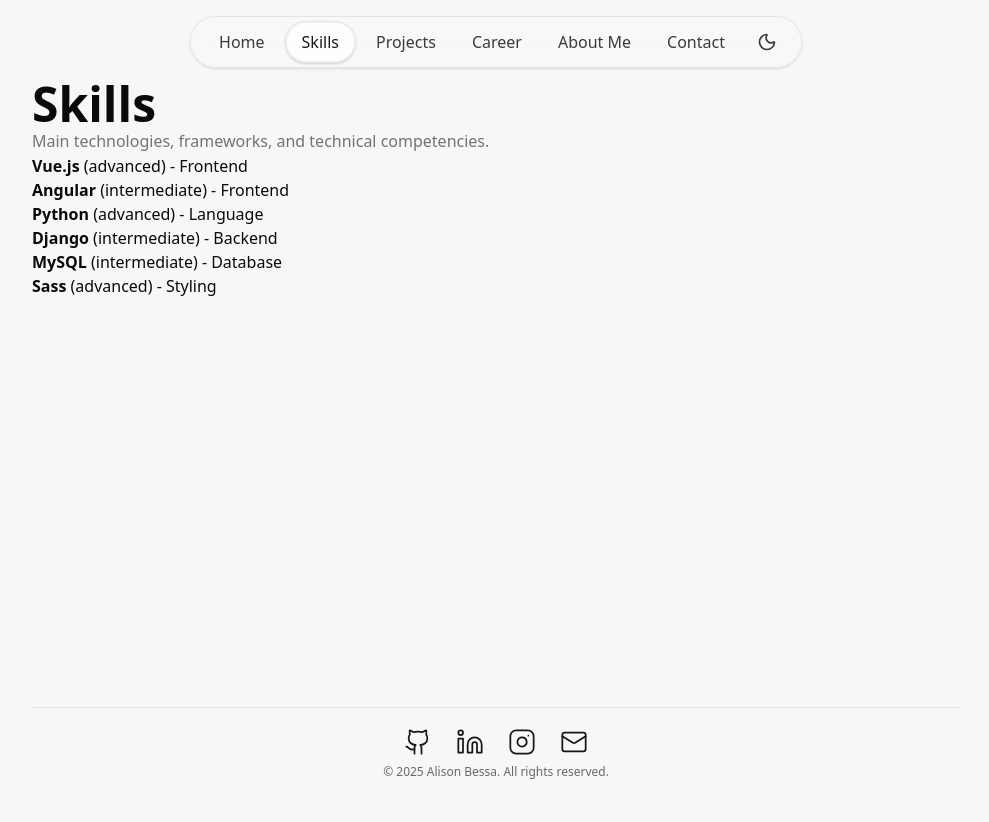
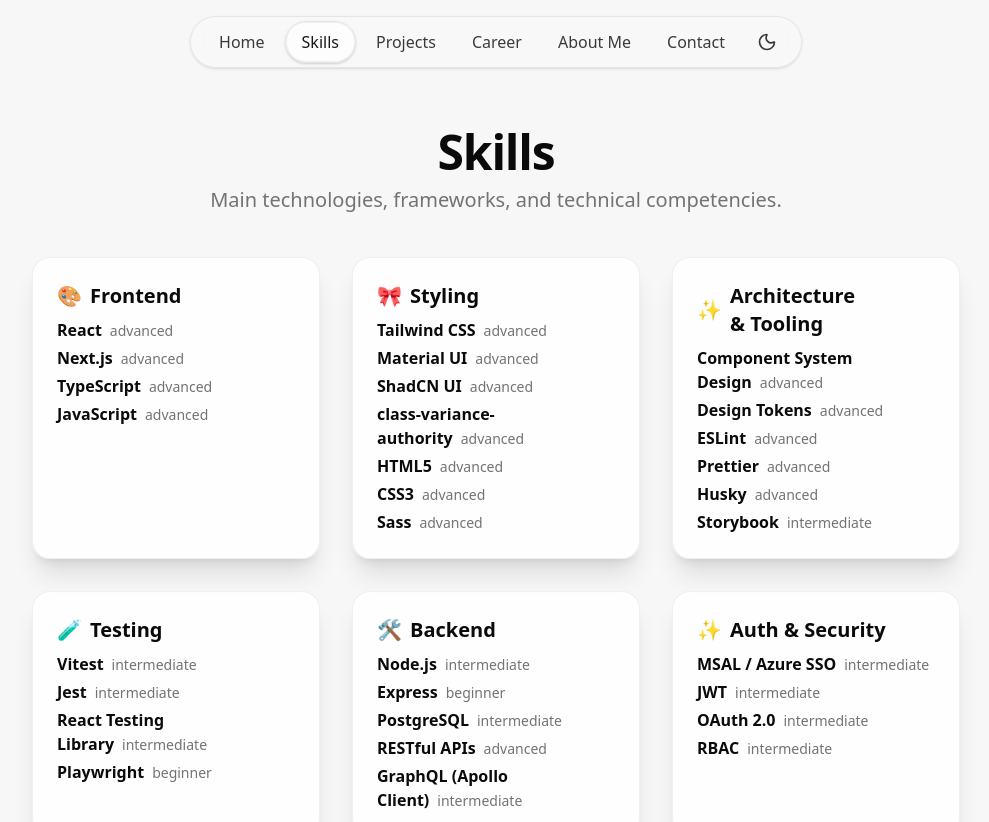
Before and after one commit to alisonbessa/my-portifolio, a Next.js app: page /skills in a window 1280 px wide. Shown: the top 822 px of the page, without its empty margins (144-1133 px from the left). Before the commit the page ends 800 px from the top, so only its background shows below. Built offline with nearby package versions, Linux system fonts and the light colour scheme.

Commit message:
feat: enhance skills section with new skills categorization and improved layout

```diff
--- a/data/skills.ts
+++ b/data/skills.ts
@@ -8,10 +8,63 @@
 };
 
 export const skills: Skill[] = [
-  { name: 'Vue.js', level: 'advanced', category: 'Frontend' },
-  { name: 'Angular', level: 'intermediate', category: 'Frontend' },
-  { name: 'Python', level: 'advanced', category: 'Language' },
-  { name: 'Django', level: 'intermediate', category: 'Backend' },
-  { name: 'MySQL', level: 'intermediate', category: 'Database' },
+  // Frontend
+  { name: 'React', level: 'advanced', category: 'Frontend' },
+  { name: 'Next.js', level: 'advanced', category: 'Frontend' },
+  { name: 'TypeScript', level: 'advanced', category: 'Frontend' },
+  { name: 'JavaScript', level: 'advanced', category: 'Frontend' },
+
+  // Styling
+  { name: 'Tailwind CSS', level: 'advanced', category: 'Styling' },
+  { name: 'Material UI', level: 'advanced', category: 'Styling' },
+  { name: 'ShadCN UI', level: 'advanced', category: 'Styling' },
+  { name: 'class-variance-authority', level: 'advanced', category: 'Styling' },
+  { name: 'HTML5', level: 'advanced', category: 'Styling' },
+  { name: 'CSS3', level: 'advanced', category: 'Styling' },
   { name: 'Sass', level: 'advanced', category: 'Styling' },
+
+  // Architecture & Tooling
+  { name: 'Component System Design', level: 'advanced', category: 'Architecture & Tooling' },
+  { name: 'Design Tokens', level: 'advanced', category: 'Architecture & Tooling' },
+  { name: 'ESLint', level: 'advanced', category: 'Architecture & Tooling' },
+  { name: 'Prettier', level: 'advanced', category: 'Architecture & Tooling' },
+  { name: 'Husky', level: 'advanced', category: 'Architecture & Tooling' },
+  { name: 'Storybook', level: 'intermediate', category: 'Architecture & Tooling' },
+
+  // Testing
+  { name: 'Vitest', level: 'intermediate', category: 'Testing' },
+  { name: 'Jest', level: 'intermediate', category: 'Testing' },
+  { name: 'React Testing Library', level: 'intermediate', category: 'Testing' },
+  { name: 'Playwright', level: 'beginner', category: 'Testing' },
+
+  // Backend & APIs
+  { name: 'Node.js', level: 'intermediate', category: 'Backend' },
+  { name: 'Express', level: 'beginner', category: 'Backend' },
+  { name: 'PostgreSQL', level: 'intermediate', category: 'Backend' },
+  { name: 'RESTful APIs', level: 'advanced', category: 'Backend' },
+  { name: 'GraphQL (Apollo Client)', level: 'intermediate', category: 'Backend' },
+
+  // Auth & Security
+  { name: 'MSAL / Azure SSO', level: 'intermediate', category: 'Auth & Security' },
+  { name: 'JWT', level: 'intermediate', category: 'Auth & Security' },
+  { name: 'OAuth 2.0', level: 'intermediate', category: 'Auth & Security' },
+  { name: 'RBAC', level: 'intermediate', category: 'Auth & Security' },
+
+  // DevOps & Deployment
+  { name: 'Vercel', level: 'advanced', category: 'DevOps & Deployment' },
+  { name: 'Netlify', level: 'advanced', category: 'DevOps & Deployment' },
+  { name: 'Azure Pipelines', level: 'intermediate', category: 'DevOps & Deployment' },
+  { name: 'GitHub Actions', level: 'intermediate', category: 'DevOps & Deployment' },
+  { name: 'Docker', level: 'beginner', category: 'DevOps & Deployment' },
+
+  // Product & Analytics
+  { name: 'Statsig', level: 'beginner', category: 'Product & Analytics' },
+  { name: 'Flagsmith', level: 'beginner', category: 'Product & Analytics' },
+  { name: 'Google Analytics', level: 'intermediate', category: 'Product & Analytics' },
+
+  // Tools & Collaboration
+  { name: 'Git', level: 'advanced', category: 'Collaboration' },
+  { name: 'Jira', level: 'intermediate', category: 'Collaboration' },
+  { name: 'Linear', level: 'intermediate', category: 'Collaboration' },
+  { name: 'Figma', level: 'intermediate', category: 'Collaboration' },
 ];
--- a/src/app/components/Header.tsx
+++ b/src/app/components/Header.tsx
@@ -2,7 +2,6 @@
 
 import React from 'react';
 import { usePathname } from 'next/navigation';
-import { motion } from 'framer-motion';
 import { cn } from '@/lib/utils';
 import { ThemeToggle } from './ThemeToggle';
 import { Home as HomeIcon, Code2, Briefcase, User, Mail } from 'lucide-react';
@@ -29,8 +28,7 @@
       )}
       aria-label="Main navigation"
     >
-      <motion.nav
-        layout
+      <nav
         className={cn(
           'flex items-center md:gap-1 px-3 py-1 rounded-full border border-border bg-white/20 backdrop-blur-sm shadow-sm pointer-events-auto',
           'max-w-fit',
@@ -56,18 +54,18 @@
                   : 'bg-transparent border-none shadow-none text-foreground/80 hover:text-primary',
                 'rounded-full cursor-pointer select-none',
                 !isActive && 'hover:bg-transparent',
+                'transition-all duration-300 ease-out',
               )}
             >
-              <span className="md:hidden">
+              <span className="md:hidden transition-all duration-300 ease-out">
                 <Icon size={20} strokeWidth={2.2} />
               </span>
-              <span className="hidden md:inline">{section.label}</span>
+              <span className="hidden md:inline transition-all duration-300 ease-out">
+                {section.label}
+              </span>
               {isActive && (
-                <motion.div
-                  layoutId="header-active"
-                  className="absolute left-0 top-0 h-full w-full bg-white/40 border border-border rounded-full shadow-sm dark:shadow-[0_2px_8px_0_rgba(255,255,255,0.08)] -z-10"
-                  initial={false}
-                  transition={{ type: 'spring', stiffness: 300, damping: 30 }}
+                <span
+                  className="absolute left-0 top-0 h-full w-full bg-white/40 border border-border rounded-full shadow-sm dark:shadow-[0_2px_8px_0_rgba(255,255,255,0.08)] -z-10 transition-all duration-300 ease-out"
                   style={{ top: 0, bottom: 0 }}
                 />
               )}
@@ -75,7 +73,7 @@
           );
         })}
         <ThemeToggleWrapper />
-      </motion.nav>
+      </nav>
     </header>
   );
 }
--- a/src/app/components/Hero.tsx
+++ b/src/app/components/Hero.tsx
@@ -1,5 +1,4 @@
 'use client';
-import { motion } from 'framer-motion';
 import Image from 'next/image';
 import { useState } from 'react';
 
@@ -23,47 +22,27 @@
               alt="Profile picture"
               width={180}
               height={270}
-              className="rounded-full shadow-lg object-cover w-28 h-28 sm:w-40 sm:h-40 md:w-44 md:h-60"
+              className="rounded-full shadow-lg object-cover w-28 h-28 sm:w-40 sm:h-40 md:w-44 md:h-60 transition-all duration-700 ease-out"
               onError={() => setImgExists(false)}
               priority
             />
           </div>
         )}
         <div className="flex flex-col items-center md:items-start w-full max-w-2xl gap-2 sm:gap-4">
-          <motion.h1
-            className="text-4xl sm:text-6xl font-bold tracking-tight"
-            initial={{ opacity: 0, y: 20 }}
-            animate={{ opacity: 1, y: 0 }}
-            transition={{ duration: 0.7, ease: 'easeOut' }}
-          >
+          <h1 className="text-4xl sm:text-6xl font-bold tracking-tight transition-all duration-700 ease-out">
             {title}
-          </motion.h1>
-          <motion.p
-            className="text-xl sm:text-2xl text-muted-foreground max-w-2xl"
-            initial={{ opacity: 0, y: 20 }}
-            animate={{ opacity: 1, y: 0 }}
-            transition={{ duration: 0.7, delay: 0.2, ease: 'easeOut' }}
-          >
+          </h1>
+          <p className="text-xl sm:text-2xl text-muted-foreground max-w-2xl transition-all duration-700 ease-out">
             {subtitle}
-          </motion.p>
-          <motion.p
-            className="text-base sm:text-lg text-muted-foreground max-w-2xl"
-            initial={{ opacity: 0, y: 20 }}
-            animate={{ opacity: 1, y: 0 }}
-            transition={{ duration: 0.7, delay: 0.4, ease: 'easeOut' }}
-          >
+          </p>
+          <p className="text-base sm:text-lg text-muted-foreground max-w-2xl transition-all duration-700 ease-out">
             {description}
-          </motion.p>
+          </p>
         </div>
       </div>
 
       {resumeLink ? (
-        <motion.div
-          initial={{ opacity: 0, y: 20 }}
-          animate={{ opacity: 1, y: 0 }}
-          transition={{ duration: 0.7, delay: 0.8, ease: 'easeOut' }}
-          className="w-full flex justify-center mt-6"
-        >
+        <div className="w-full flex justify-center mt-6 transition-all duration-700 ease-out">
           <span className="text-base sm:text-lg text-muted-foreground">
             Browse my projects, experience, and story using the menu or{' '}
             <a
@@ -76,7 +55,7 @@
             </a>
             .
           </span>
-        </motion.div>
+        </div>
       ) : null}
     </section>
   );
--- a/src/app/components/Skills.tsx
+++ b/src/app/components/Skills.tsx
@@ -1,4 +1,17 @@
 import type { Skill } from '../../../data/skills';
+
+const categoryEmojis: Record<string, string> = {
+  Frontend: '🎨',
+  Backend: '🛠️',
+  Database: '🗄️',
+  Language: '💻',
+  Testing: '🧪',
+  Styling: '🎀',
+  DevOps: '⚙️',
+  Mobile: '📱',
+  Cloud: '☁️',
+  Other: '✨',
+};
 
 type SkillsProps = {
   title: string;
@@ -7,19 +20,42 @@
 };
 
 export function Skills({ title, subtitle, skills }: SkillsProps) {
+  const grouped = skills.reduce<Record<string, Skill[]>>((acc, skill) => {
+    const cat = skill.category || 'Other';
+    acc[cat] = acc[cat] || [];
+    acc[cat].push(skill);
+    return acc;
+  }, {});
+
   return (
-    <section>
-      <h2>{title}</h2>
-      <p>{subtitle}</p>
-      <ul>
-        {skills.map((skill) => (
-          <li key={skill.name}>
-            <strong>{skill.name}</strong>
-            {skill.level && ` (${skill.level})`}
-            {skill.category && ` - ${skill.category}`}
-          </li>
+    <section className="flex flex-col items-center py-12 w-full">
+      <div className="text-center mb-10">
+        <h2 className="text-3xl sm:text-5xl font-bold tracking-tight mb-2">{title}</h2>
+        <p className="text-muted-foreground text-lg sm:text-xl max-w-2xl mx-auto">{subtitle}</p>
+      </div>
+      <div className="grid grid-cols-1 sm:grid-cols-2 md:grid-cols-3 lg:grid-cols-3 gap-8 w-full max-w-6xl">
+        {Object.entries(grouped).map(([category, items]) => (
+          <div
+            key={category}
+            className="bg-card/80 dark:bg-white/10 rounded-2xl p-6 shadow-xl dark:shadow-[0_4px_32px_0_rgba(0,0,0,0.7)] border border-border/60 transition-colors max-w-md w-full mx-auto"
+          >
+            <h3 className="text-xl font-bold mb-2 flex items-center gap-2">
+              <span>{categoryEmojis[category] || '✨'}</span>
+              {category}
+            </h3>
+            <ul className="flex flex-col gap-1">
+              {items.map((skill) => (
+                <li key={skill.name} className="">
+                  <span className="font-semibold">{skill.name}</span>
+                  {skill.level && (
+                    <span className="text-muted-foreground text-sm ml-2">{skill.level}</span>
+                  )}
+                </li>
+              ))}
+            </ul>
+          </div>
         ))}
-      </ul>
+      </div>
     </section>
   );
 }
--- a/src/app/globals.css
+++ b/src/app/globals.css
@@ -157,7 +157,7 @@
   * {
     @apply border-border outline-ring/50;
     transition-property: color, background-color, border-color, box-shadow;
-    transition-duration: 1s;
+    transition-duration: 0.3s;
     transition-timing-function: cubic-bezier(0.4, 0, 0.2, 1);
   }
 
@@ -173,10 +173,10 @@
     font-variation-settings: normal;
     tab-size: 4;
     transition:
-      background 1s cubic-bezier(0.4, 0, 0.2, 1),
-      color 1s cubic-bezier(0.4, 0, 0.2, 1),
-      border-color 1s cubic-bezier(0.4, 0, 0.2, 1),
-      box-shadow 1s cubic-bezier(0.4, 0, 0.2, 1);
+      background 0.3s cubic-bezier(0.4, 0, 0.2, 1),
+      color 0.3s cubic-bezier(0.4, 0, 0.2, 1),
+      border-color 0.3s cubic-bezier(0.4, 0, 0.2, 1),
+      box-shadow 0.3s cubic-bezier(0.4, 0, 0.2, 1);
   }
 
   body {
@@ -188,10 +188,10 @@
     -webkit-text-size-adjust: 100%;
     text-size-adjust: 100%;
     transition:
-      background 1s cubic-bezier(0.4, 0, 0.2, 1),
-      color 1s cubic-bezier(0.4, 0, 0.2, 1),
-      border-color 1s cubic-bezier(0.4, 0, 0.2, 1),
-      box-shadow 1s cubic-bezier(0.4, 0, 0.2, 1);
+      background 0.3s cubic-bezier(0.4, 0, 0.2, 1),
+      color 0.3s cubic-bezier(0.4, 0, 0.2, 1),
+      border-color 0.3s cubic-bezier(0.4, 0, 0.2, 1),
+      box-shadow 0.3s cubic-bezier(0.4, 0, 0.2, 1);
   }
 
   /* Typography */
```
